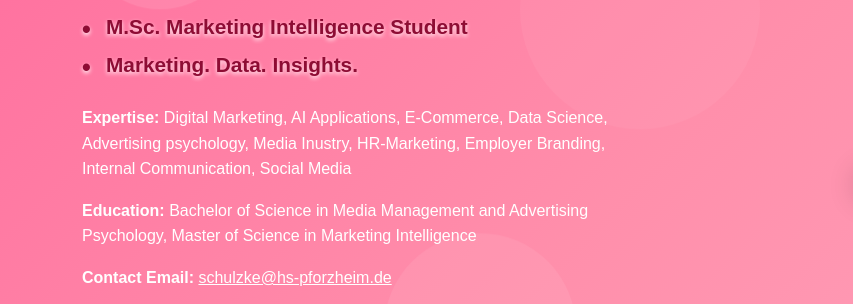
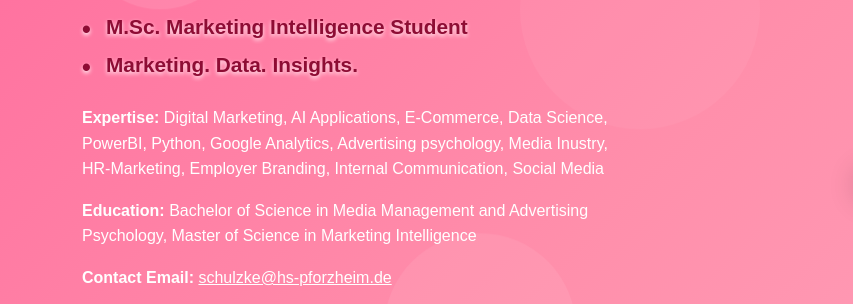
Before and after one commit to KS21-hub-tech/KS21-hub-tech.github.io, a plain HTML site: page index.html in a window 1280 px wide. Shown: the part 225-529 px from the top of the page, 0-853 px from the left. Drawn offline with nearby package versions, Linux system fonts and the light colour scheme.

Commit message:
Update index.html

```diff
--- a/index.html
+++ b/index.html
@@ -342,7 +342,7 @@
             name: "Kevin Schulz",
             title1: "M.Sc. Marketing Intelligence Student",
             title2: "Marketing. Data. Insights.",
-            expertise: "Digital Marketing, AI Applications, E-Commerce, Data Science, Advertising psychology, Media Inustry, HR-Marketing, Employer Branding, Internal Communication, Social Media",
+            expertise: "Digital Marketing, AI Applications, E-Commerce, Data Science, PowerBI, Python, Google Analytics, Advertising psychology, Media Inustry, HR-Marketing, Employer Branding, Internal Communication, Social Media",
             education: "Bachelor of Science in Media Management and Advertising Psychology, Master of Science in Marketing Intelligence",
             email: "schulzke@hs-pforzheim.de",
             linkedin: "https://www.linkedin.com/in/kevin-schulz-5710b1235/",
```
